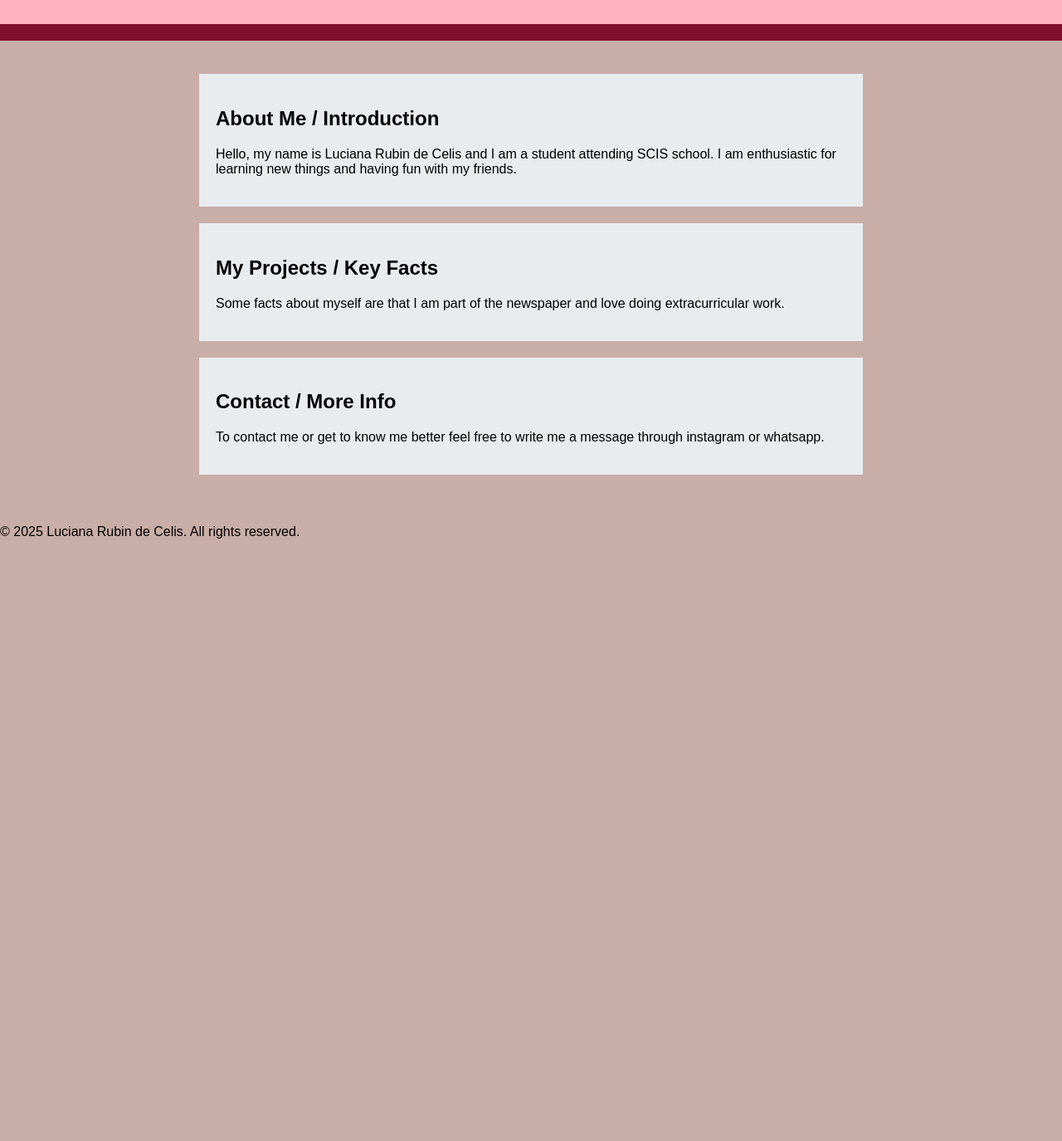
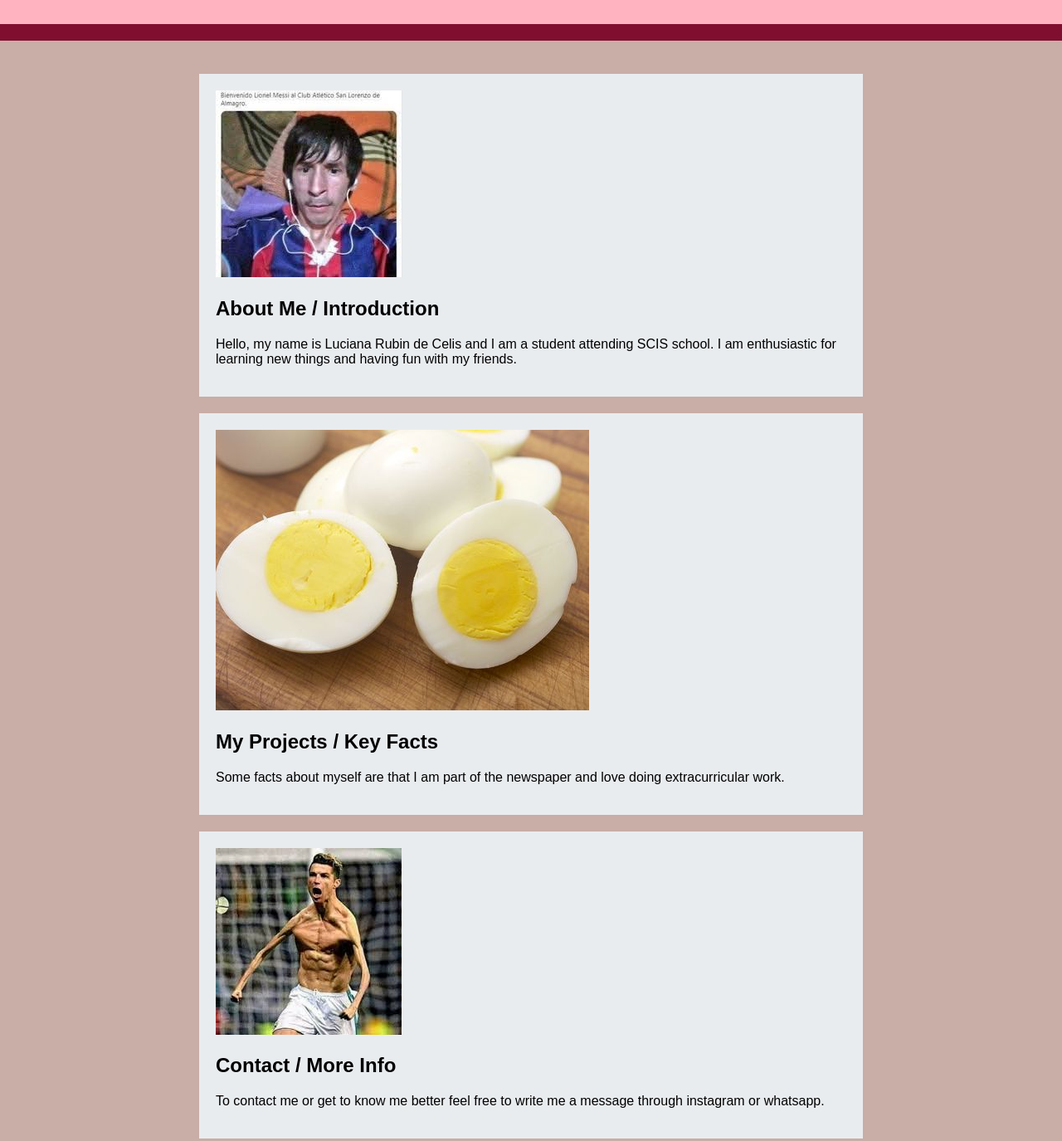
Before and after one commit to lrubindecelis/about-me, a plain HTML site: page index.html in a window 1280 px wide. Shown: the part 71-1446 px from the top of the page at 83% size. Before the commit the page ends 800 px from the top, so only its background shows below. Drawn offline with Linux system fonts and the light colour scheme.

Commit message:
Update index.html

```diff
--- a/index.html
+++ b/index.html
@@ -15,14 +15,17 @@
 </nav>
 <main>
 <section>
+<img src="https://lrubindecelis.github.io/about-me/1.jpg" alt="" />
 <h2>About Me / Introduction</h2>
 <p>Hello, my name is Luciana Rubin de Celis and I am a student attending SCIS school. I am enthusiastic for learning new things and having fun with my friends.</p>
 </section>
 <section>
+<img src="https://lrubindecelis.github.io/about-me/2.jpg" alt="" />
 <h2>My Projects / Key Facts</h2>
 <p>Some facts about myself are that I am part of the newspaper and love doing extracurricular work.</p>
 </section>
 <section>
+<img src="https://lrubindecelis.github.io/about-me/3.jpg" alt="" />
 <h2>Contact / More Info</h2>
 <p>To contact me or get to know me better feel free to write me a message through instagram or whatsapp.</p>
 </section>
```
